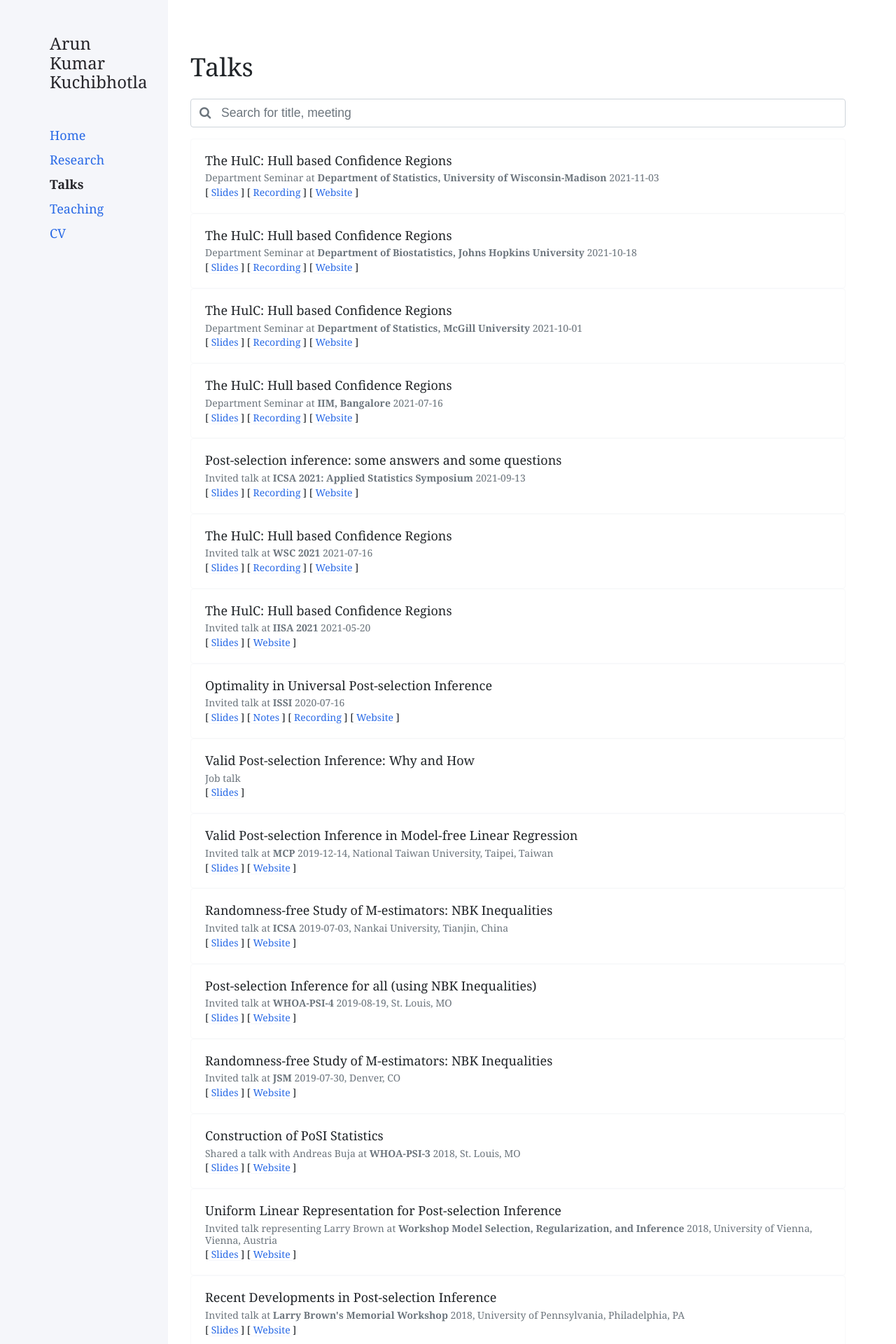
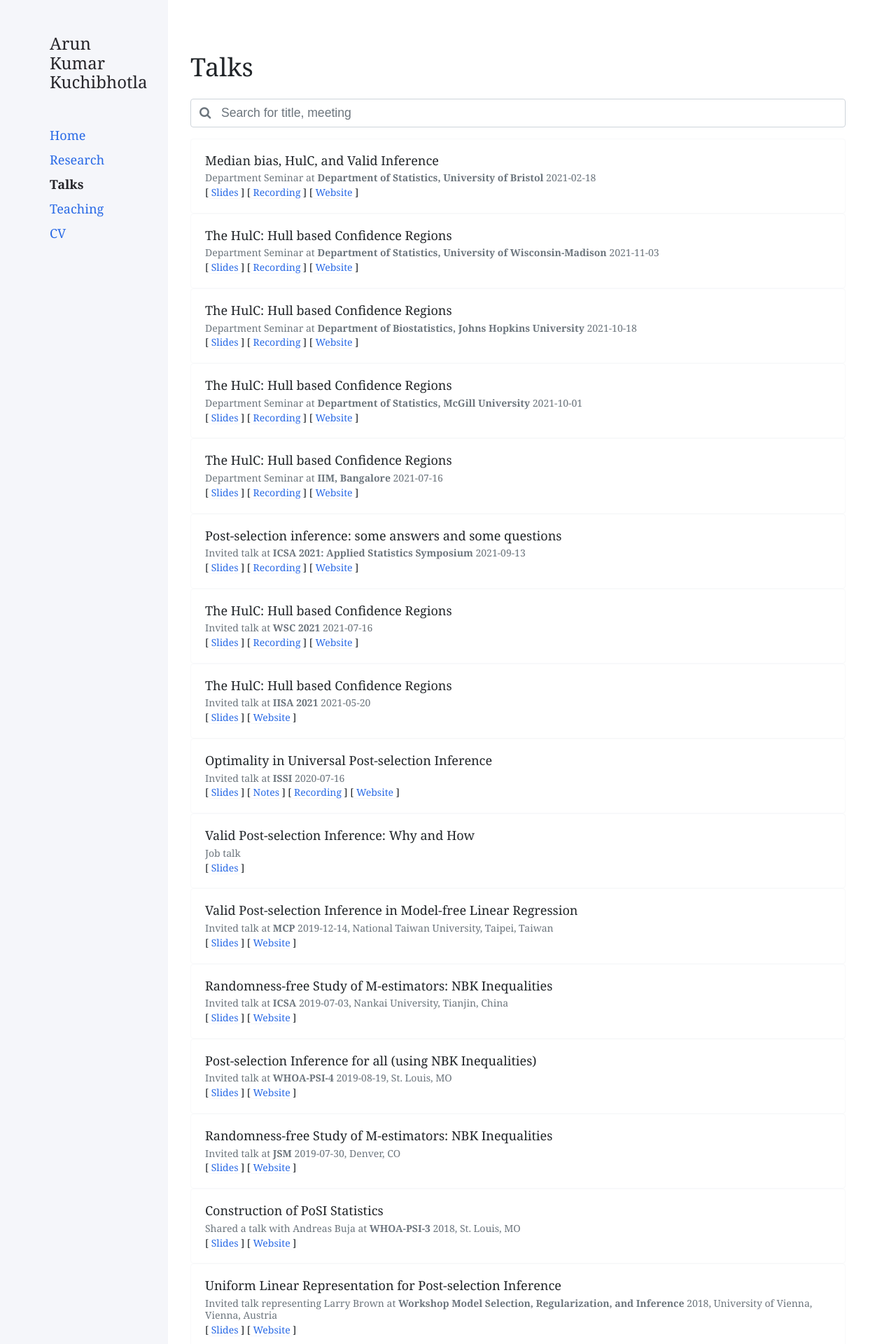
Before and after one commit to Arun-Kuchibhotla/Arun-Kuchibhotla.github.io, a Jekyll site: the page built from docs/talk.md, in a window 1280 px wide. Shown: the top 1920 px of the page at 70% size. Built offline with Jekyll 4.4.1, drawn with Linux system fonts in a browser that asks for light colours; nearby versions of some CDN libraries.

Commit message:
Bristol seminar

```diff
--- a/_data/talk.json
+++ b/_data/talk.json
@@ -1,4 +1,14 @@
 [
+		{
+		"id": 22,
+		"title": "Median bias, HulC, and Valid Inference",
+		"meeting": "Department of Statistics, University of Bristol",
+		"type": "Department Seminar",
+		"time": 2021-02-18,
+		"pdf_link": "HulC_valid_inference.pdf",
+		"record_link": "",
+		"url": "https://www.bristolmathsresearch.org/events/statistics/"
+	},
 	{
 		"id": 21,
 		"title": "The HulC: Hull based Confidence Regions",
```
Also changed, not shown: 1 other file.
